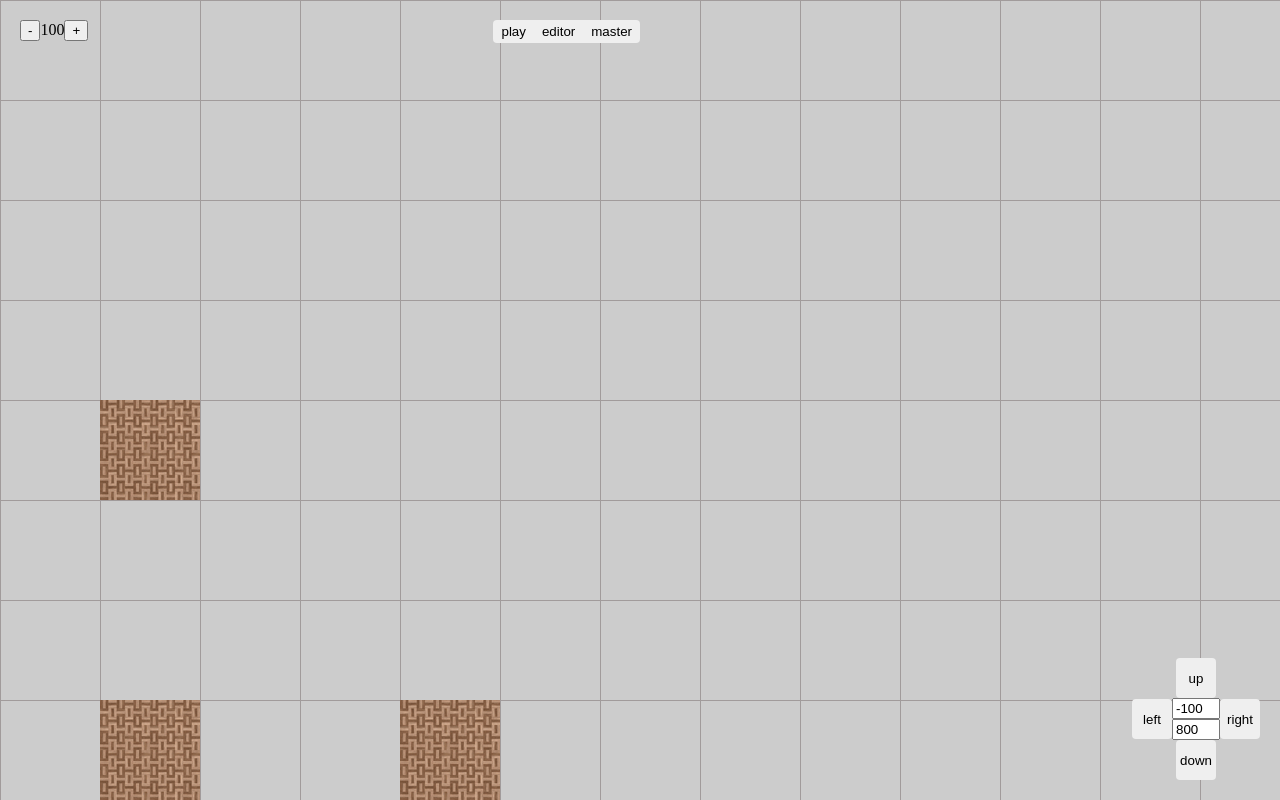
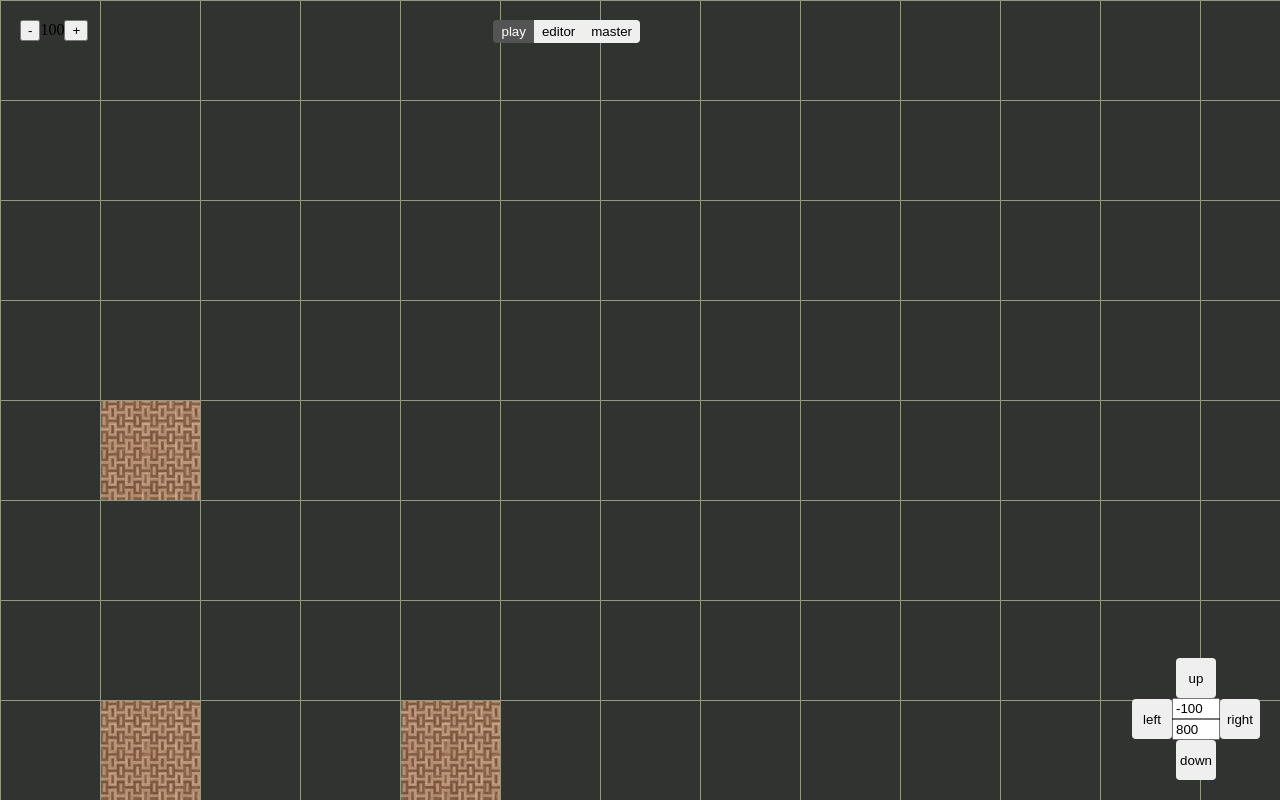
Before and after one commit to anaxronik/board-game-editor, a React (Vite) app in the folder front/: page / in a window 1280 px wide. Built offline with nearby package versions, Linux system fonts and the light colour scheme.

Commit message:
change color

```diff
--- a/front/src/App.tsx
+++ b/front/src/App.tsx
@@ -1,4 +1,5 @@
 import MapPage from "./pages/MapPage/MapPage";
+import "./styles/colors.scss";
 
 function App() {
   return (
--- a/front/src/components/AddMapBlock/AddMapBlock.tsx
+++ b/front/src/components/AddMapBlock/AddMapBlock.tsx
@@ -6,6 +6,7 @@ import { frameStore } from "../../stores/FrameStore/FrameStore";
 
 import { mapActorsStore } from "../../stores/MapActorsStore/MapActorsStore";
 import { mapModeStore } from "../../stores/MapModeStore/MapModeStore";
+import { mapPositionStore } from "../../stores/MapPositionStore/MapPositionStore";
 import styles from "./AddMapBlock.module.scss";
 
 const AddMapBlock: React.FC = observer(() => {
@@ -46,6 +47,13 @@ const AddMapBlock: React.FC = observer(() => {
         height: frameStore.frameSize + "px",
       }}
       title={JSON.stringify(position)}
+      onMouseDown={(e) => {
+        e.stopPropagation();
+        mapPositionStore.setIsMovable(false);
+      }}
+      onMouseUp={(e) => {
+        e.stopPropagation();
+      }}
       onClick={(e) => {
         e.stopPropagation();
 
@@ -53,7 +61,6 @@ const AddMapBlock: React.FC = observer(() => {
           x: e.clientX,
           y: e.clientY,
         });
-        console.log("click", cell.cell);
         mapActorsStore.addActor({
           cellX: cell.cell.x,
           cellY: cell.cell.y,
--- a/front/src/components/Frame/Frame.module.scss
+++ b/front/src/components/Frame/Frame.module.scss
@@ -1,3 +1,5 @@
+@import "../../styles/colors.scss";
+
 .frame {
   position: absolute;
   left: 0;
@@ -9,7 +11,7 @@
 .line {
   content: "";
   position: absolute;
-  background-color: #a19b9b;
+  background-color: $COLOR_3;
 }
 
 .horizontal {
--- a/front/src/components/Frame/Frame.tsx
+++ b/front/src/components/Frame/Frame.tsx
@@ -6,24 +6,24 @@ import cn from "classnames";
 import styles from "./Frame.module.scss";
 
 const Frame: React.FC = observer(() => {
-  frameStore;
+  const OFFSET = 0.5;
   return (
-    <div className={styles.frame}>
+    <>
       {frameStore.horizontalLines.map((y, idx) => (
         <div
           key={idx}
           className={cn(styles.line, styles.horizontal)}
-          style={{ top: y - 0.5 + "px" }}
+          style={{ top: y - OFFSET + "px" }}
         ></div>
       ))}
       {frameStore.verticalLines.map((x, idx) => (
         <div
           key={idx}
           className={cn(styles.line, styles.vertical)}
-          style={{ left: x - 0.5 + "px" }}
+          style={{ left: x - OFFSET + "px" }}
         ></div>
       ))}
-    </div>
+    </>
   );
 });
 
--- a/front/src/components/MapModeSelector/MapModeSelector.tsx
+++ b/front/src/components/MapModeSelector/MapModeSelector.tsx
@@ -7,20 +7,18 @@ import styles from "./MapModeSelector.module.scss";
 const MapModeSelector: React.FC = observer(() => {
   return (
     <div className={styles.block}>
-      {store.modes.map((m) => (
-        <button
-          className={classNames(
-            styles.button,
-            store.activeMode === m ? styles.active : undefined
-          )}
-          onClick={() => {
-            store.setActive(m);
-          }}
-          key={m.mode}
-        >
-          {m.mode}
-        </button>
-      ))}
+      {store.modes.map((m) => {
+        const active = store.activeMode?.mode === m.mode;
+        return (
+          <button
+            className={classNames(styles.button, active && styles.active)}
+            onClick={() => store.setActive(m)}
+            key={m.mode}
+          >
+            {m.mode}
+          </button>
+        );
+      })}
     </div>
   );
 });
--- a/front/src/components/layouts/MapLayout/MapLayout.module.scss
+++ b/front/src/components/layouts/MapLayout/MapLayout.module.scss
@@ -1,10 +1,23 @@
+@import "../../../styles/colors.scss";
+
 $horizontalGap: 20px;
 $verticalGap: 20px;
 
 .layout {
   position: relative;
   max-height: 100vh;
-  overflow-y: hidden;
+  width: 100vw;
+  max-width: 100vw;
+  overflow: hidden;
+}
+
+.screen {
+  width: 100vw;
+  max-width: 100vw;
+  height: 100vh;
+  max-height: 100vh;
+  overflow: hidden;
+  background-color: $COLOR_5;
 }
 
 .widget {
--- a/front/src/components/layouts/MapLayout/MapLayout.tsx
+++ b/front/src/components/layouts/MapLayout/MapLayout.tsx
@@ -20,7 +20,7 @@ const MapLayout: React.FC<IProps> = observer((props) => {
 
   return (
     <div className={styles.layout}>
-      {props.children}
+      <div className={styles.screen}>{props.children}</div>
 
       {widgets?.map(([key, component]) => (
         <div className={classNames(styles.widget, styles[key])} key={key}>
--- a/front/src/pages/MapPage/MapMover/MapMover.module.scss
+++ b/front/src/pages/MapPage/MapMover/MapMover.module.scss
@@ -1,4 +1,4 @@
-.map {
+.mover {
   position: relative;
   min-width: 100vw;
   max-width: 100vw;
@@ -6,5 +6,5 @@
   max-height: 100vh;
   overflow-x: hidden;
   overflow-y: hidden;
-  background-color: #ccc;
+  background-color: transparent;
 }
--- a/front/src/pages/MapPage/MapMover/MapMover.tsx
+++ b/front/src/pages/MapPage/MapMover/MapMover.tsx
@@ -1,26 +1,43 @@
 import { observer } from "mobx-react-lite";
-import React, { useState } from "react";
-
-interface IProps {
-  children?: React.ReactNode;
-}
+import React, { useEffect, useState } from "react";
 
 import { throttle } from "lodash";
 import { MAX_FRAME_RENDER_TIME } from "../../../constants/COMMON";
 import { mapPositionStore } from "../../../stores/MapPositionStore/MapPositionStore";
 import styles from "./MapMover.module.scss";
 
-const MapMover: React.FC<IProps> = observer((props) => {
+const MapMover: React.FC = observer(() => {
   const [startPosition, setStartPosition] = useState({ x: 0, y: 0 });
 
   const moveMap = throttle((newPosition: { x: number; y: number }) => {
-    mapPositionStore.setPosition(newPosition);
+    mapPositionStore.setPosition({
+      x: Math.round(newPosition.x),
+      y: Math.round(newPosition.y),
+    });
   }, MAX_FRAME_RENDER_TIME);
+
+  useEffect(() => {
+    const listener = () => {};
+    const eventName = "wheel";
+    addEventListener(eventName, (e) => {
+      const MODIFIER = 0.4;
+      const newPosition = {
+        x: mapPositionStore.x + e.deltaX * MODIFIER,
+        y: mapPositionStore.y + e.deltaY * MODIFIER * -1,
+      };
+      moveMap(newPosition);
+    });
+    return () => {
+      removeEventListener(eventName, listener);
+    };
+  }, [moveMap]);
 
   return (
     <div
-      className={styles.map}
+      className={styles.mover}
       onMouseDown={(e) => {
+        console.log("onMouseDown");
+
         mapPositionStore.setIsMovable(true);
         setStartPosition({
           x: mapPositionStore.x + e.clientX,
@@ -47,17 +64,7 @@ const MapMover: React.FC<IProps> = observer((props) => {
           moveMap(newPosition);
         }
       }}
-      onWheel={(e) => {
-        const MODIFIER = 0.4;
-        const newPosition = {
-          x: mapPositionStore.x + e.deltaX * MODIFIER,
-          y: mapPositionStore.y + e.deltaY * MODIFIER * -1,
-        };
-        moveMap(newPosition);
-      }}
-    >
-      {props.children}
-    </div>
+    ></div>
   );
 });
 
--- a/front/src/pages/MapPage/MapPage.tsx
+++ b/front/src/pages/MapPage/MapPage.tsx
@@ -25,11 +25,10 @@ const MapPage = observer(() => {
         topCenter: <MapModeSelector />,
       }}
     >
-      <MapMover>
-        <Frame />
-        <MapActors />
-        <AddMapBlock />
-      </MapMover>
+      <MapMover />
+      <MapActors />
+      <Frame />
+      <AddMapBlock />
     </MapLayout>
   );
 });
--- a/front/src/stores/MapModeStore/MapModeStore.ts
+++ b/front/src/stores/MapModeStore/MapModeStore.ts
@@ -4,13 +4,19 @@ export type MapMode = {
   mode: string;
 };
 
+export const MAP_MODES: MapMode[] = [
+  { mode: "play" },
+  { mode: "editor" },
+  { mode: "master" },
+];
+
 export class MapModeStore {
-  modes: MapMode[] = [];
+  modes: MapMode[] = MAP_MODES;
   activeMode: null | MapMode = null;
 
   constructor() {
-    this.modes = [{ mode: "play" }, { mode: "editor" }, { mode: "master" }];
-    this.setActive(this.modes[0]);
+    this.activeMode = MAP_MODES[0];
+
     makeAutoObservable(this);
   }
 
--- /dev/null
+++ b/front/src/styles/colors.scss
@@ -0,0 +1,5 @@
+$COLOR_1: #f1f1f1;
+$COLOR_2: #9a8757;
+$COLOR_3: #949a80;
+$COLOR_4: #7e6835;
+$COLOR_5: #30332f;
```
